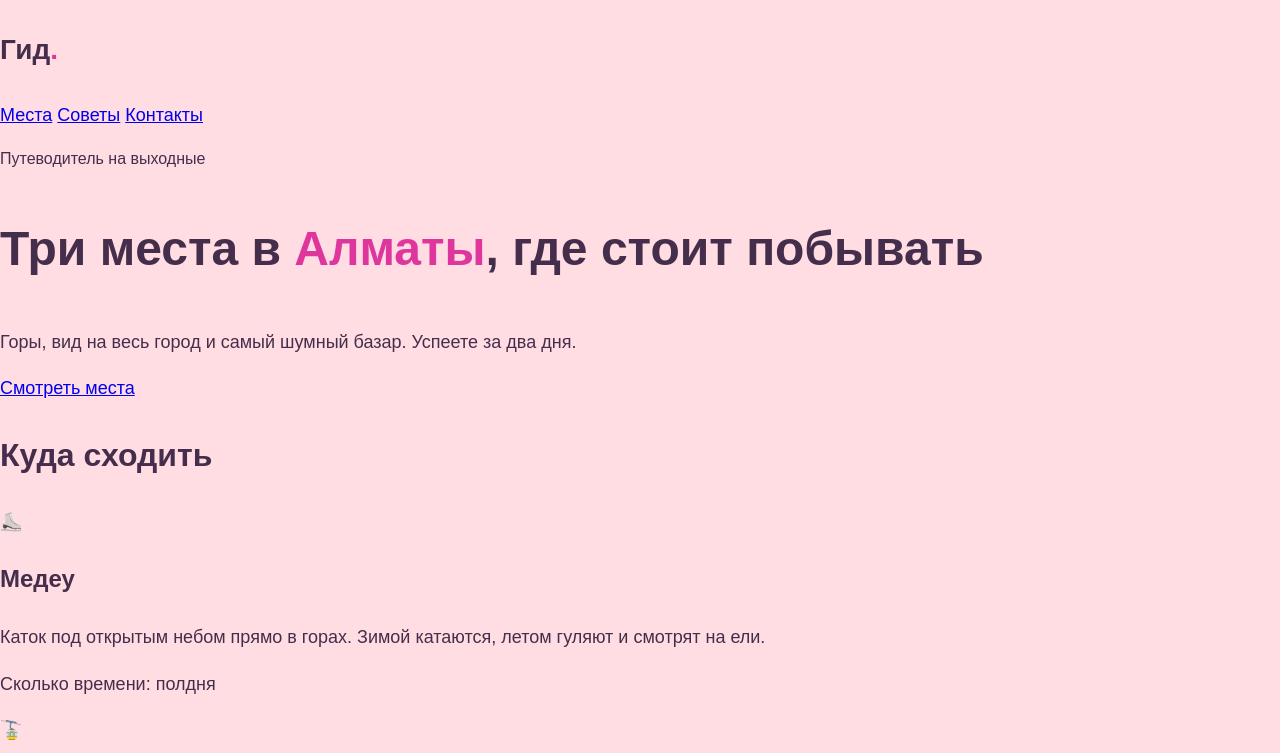
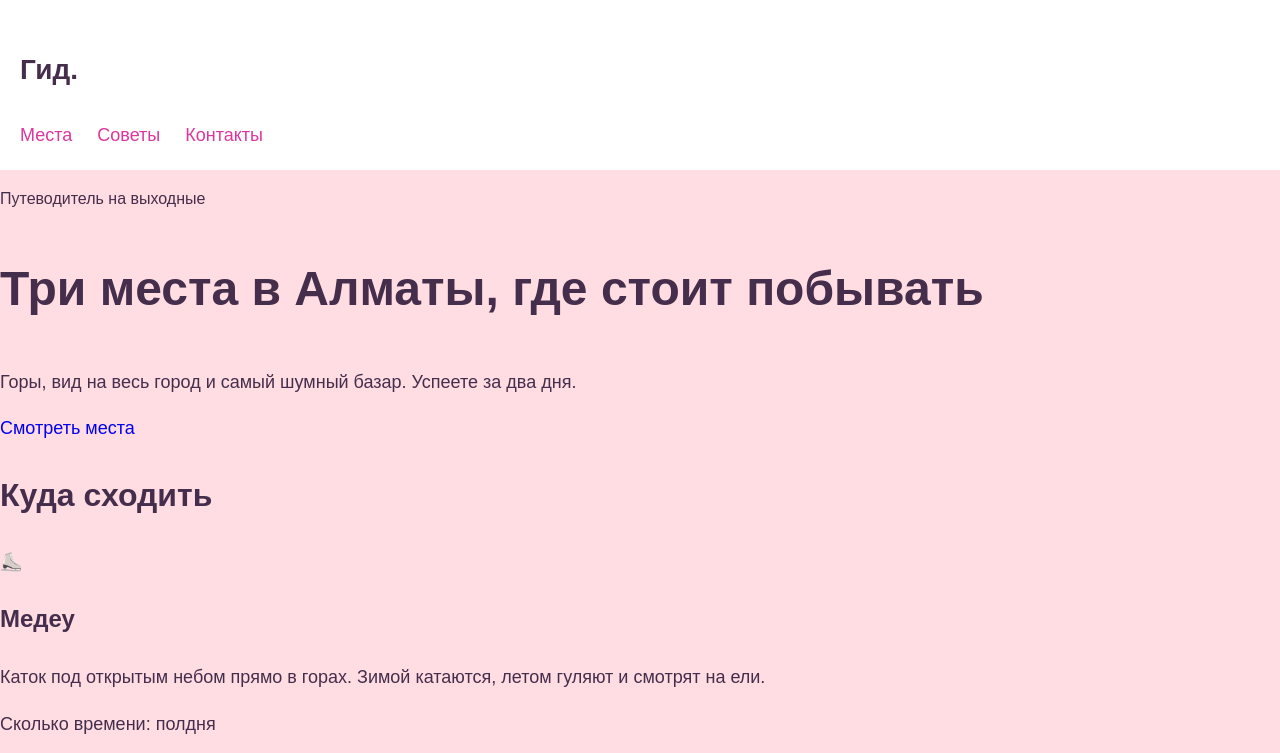
Before and after one commit to adamova1989-wq/city-guide, a plain HTML site: page index.html in a window 1280 px wide. Shown: the top 753 px of the page. Drawn offline with Linux system fonts and the light colour scheme.

Commit message:
Add header and menu

```diff
--- a/style.css
+++ b/style.css
@@ -31,7 +31,7 @@ h3 {
 }
 
 .accent {
-  color: #de369d;
+  color:;
 }
 .logo {
   font-size: 28px;
@@ -42,3 +42,17 @@ h3 {
   font-size: 16px;
   font-weight: 400;
 }
+
+a {
+  text-decoration: none;
+}
+
+.site-header {
+  padding: 20px;
+  background-color: #ffffff;
+}
+
+.menu a {
+  color: #de369d;
+  margin-right: 20px;
+}
```
